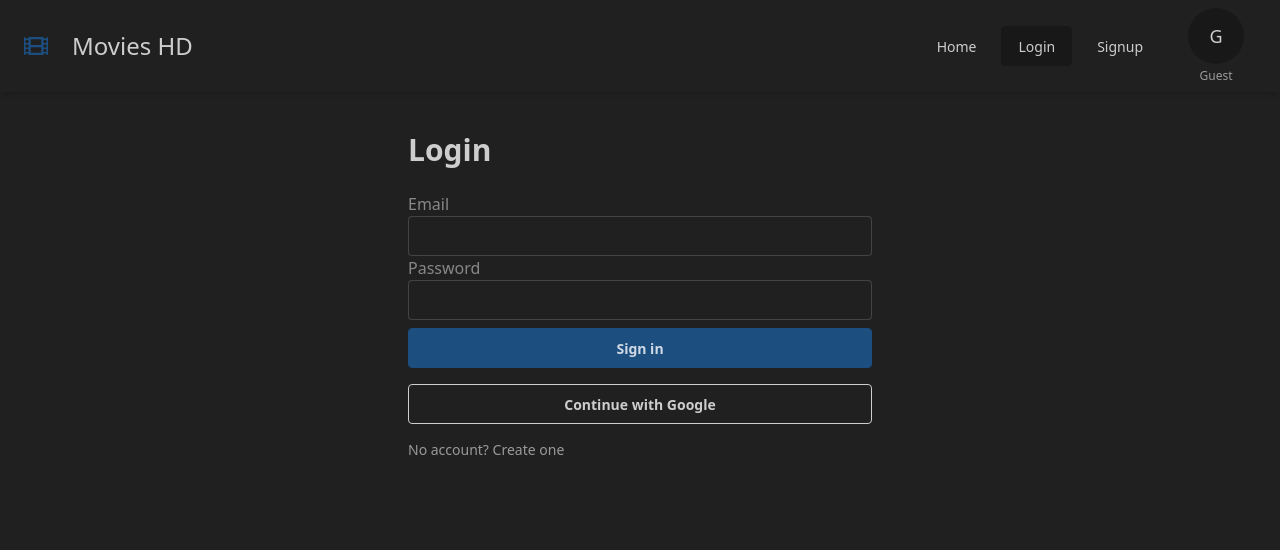
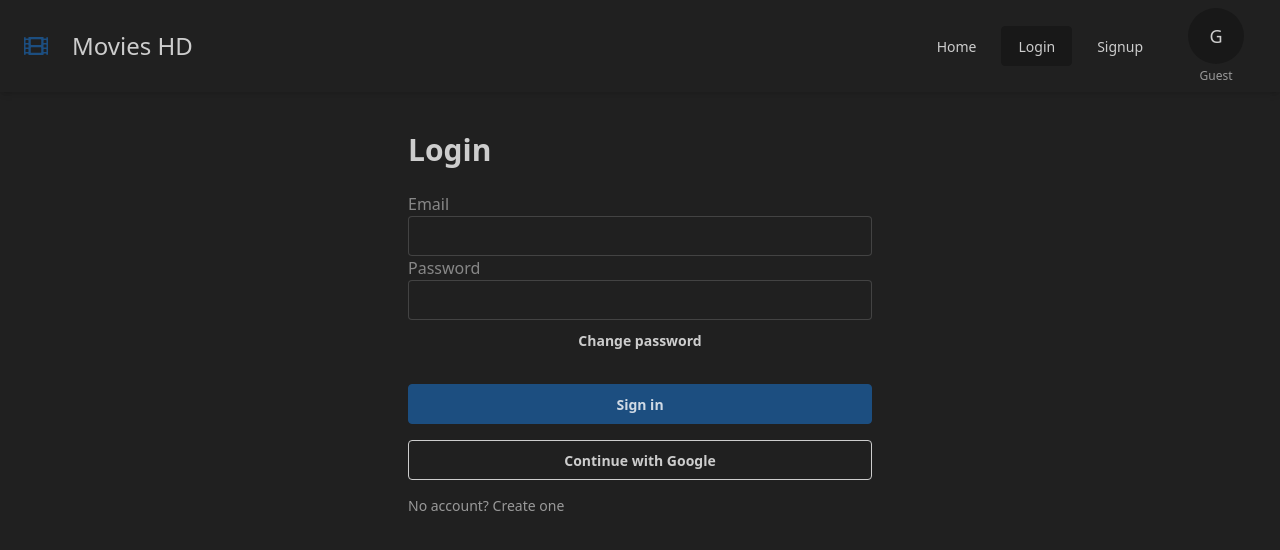
Before and after one commit to Hugo-NCF/MiniProject05, a React (Vite) app: page /login in a window 1280 px wide. Shown: the top 550 px of the page. Built offline with nearby package versions, Linux system fonts and the light colour scheme; no server answers.

Commit message:
Add password change

```diff
--- a/src/components/Login.jsx
+++ b/src/components/Login.jsx
@@ -3,7 +3,7 @@ import { Link, useLocation, useNavigate } from "react-router";
 import { useAuth } from "../context/AuthContext.jsx";
 
 export default function Login() {
-  const { login, loginWithGoogle } = useAuth();
+  const { login, loginWithGoogle, resetPassword } = useAuth();
   const navigate = useNavigate();
   const location = useLocation();
 
@@ -12,11 +12,14 @@ export default function Login() {
   const [email, setEmail] = useState("");
   const [password, setPassword] = useState("");
   const [submitting, setSubmitting] = useState(false);
+  const [resetting, setResetting] = useState(false);
   const [errorMsg, setErrorMsg] = useState("");
+  const [infoMsg, setInfoMsg] = useState("");
 
   async function onSubmit(e) {
     e.preventDefault();
     setErrorMsg("");
+    setInfoMsg("");
     setSubmitting(true);
 
     try {
@@ -31,6 +34,7 @@ export default function Login() {
 
   async function onGoogle() {
     setErrorMsg("");
+    setInfoMsg("");
     setSubmitting(true);
 
     try {
@@ -43,6 +47,27 @@ export default function Login() {
     }
   }
 
+  async function onResetPassword() {
+    setErrorMsg("");
+    setInfoMsg("");
+
+    const cleaned = email.trim();
+    if (!cleaned) {
+      setErrorMsg("Enter your email above to reset your password.");
+      return;
+    }
+
+    setResetting(true);
+    try {
+      await resetPassword(cleaned);
+      setInfoMsg("Password reset email sent. Check your inbox.");
+    } catch (err) {
+      setErrorMsg(err?.message ?? "Password reset failed");
+    } finally {
+      setResetting(false);
+    }
+  }
+
   return (
     <div className="mx-auto max-w-lg px-6 py-10">
       <h1 className="text-3xl font-bold">Login</h1>
@@ -50,6 +75,12 @@ export default function Login() {
       {errorMsg && (
         <div className="alert alert-error mt-4">
           <span>{errorMsg}</span>
+        </div>
+      )}
+
+      {infoMsg && (
+        <div className="alert alert-info mt-4">
+          <span>{infoMsg}</span>
         </div>
       )}
 
@@ -83,6 +114,15 @@ export default function Login() {
         </label>
 
         <button
+          type="button"
+          className="btn btn-ghost w-full"
+          onClick={onResetPassword}
+          disabled={submitting || resetting}
+        >
+          {resetting ? "Sending reset email…" : "Change password"}
+        </button>
+
+        <button
           className="btn btn-primary w-full mt-2"
           disabled={submitting}
           type="submit"
--- a/src/context/AuthContext.jsx
+++ b/src/context/AuthContext.jsx
@@ -3,6 +3,7 @@ import { createContext, useContext, useEffect, useMemo, useState } from "react";
 import {
   createUserWithEmailAndPassword,
   onAuthStateChanged,
+  sendPasswordResetEmail,
   signInWithEmailAndPassword,
   signInWithPopup,
   signOut,
@@ -70,6 +71,15 @@ export function AuthProvider({ children }) {
         return cred.user;
       },
 
+      async resetPassword(email) {
+        requireFirebaseAuth();
+        const cleaned = String(email ?? "").trim();
+        if (!cleaned) {
+          throw new Error("Please enter your email address first.");
+        }
+        await sendPasswordResetEmail(auth, cleaned);
+      },
+
       async logout() {
         requireFirebaseAuth();
         await signOut(auth);
```
